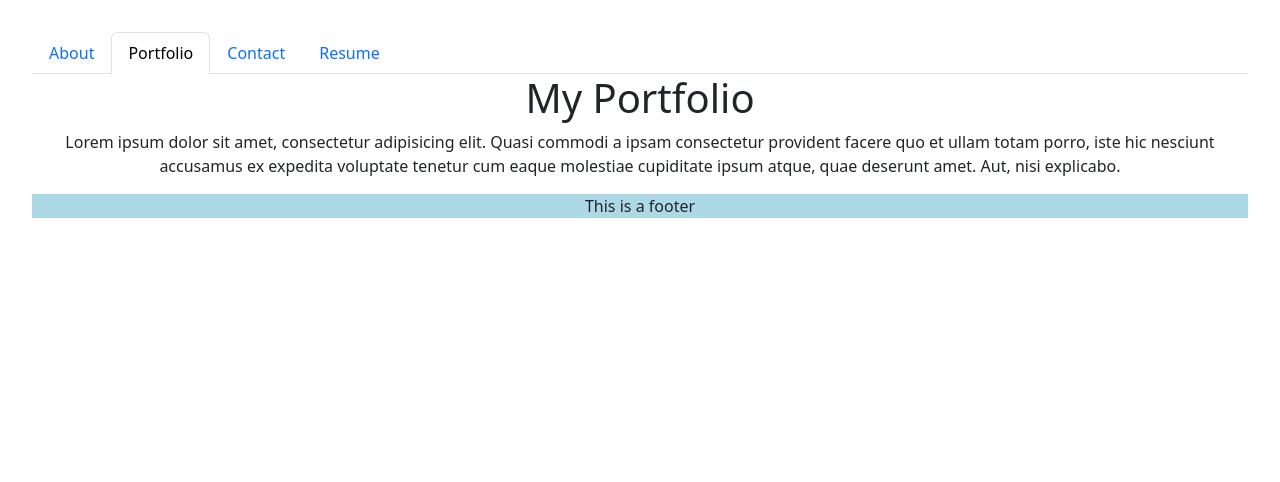
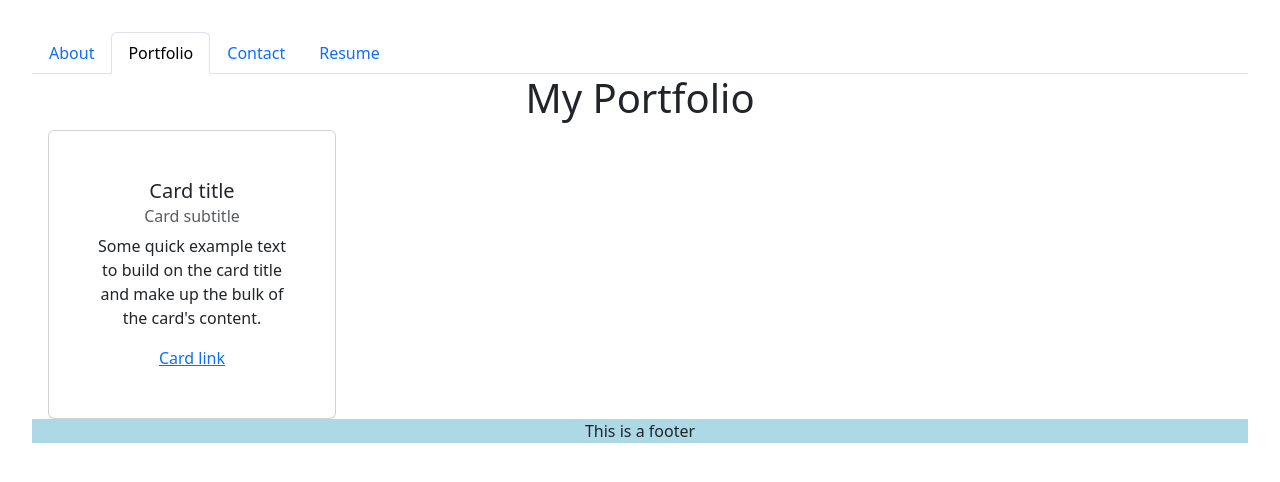
Before and after one commit to Lauren245/portfolio-site, a React (Vite) app: page /Portfolio in a window 1280 px wide. Shown: the top 482 px of the page. Built offline with nearby package versions, Linux system fonts and the light colour scheme.

Commit message:
created placeholder card in the PortfolioCard component.

```diff
--- a/src/components/PortfolioCard.jsx
+++ b/src/components/PortfolioCard.jsx
@@ -0,0 +1,15 @@
+
+function PortfolioCard(){
+    return(
+        <div className='card' style={{width: '18rem'}}>
+            <div className='card-body'>
+                <h5 className='card-title'>Card title</h5>
+                <h6 className='card-subtitle mb-2 text-body-secondary'>Card subtitle</h6>
+                <p className='card-text'>Some quick example text to build on the card title and make up the bulk of the card's content.</p>
+                <a href="#" class="card-link">Card link</a>
+            </div>
+        </div>
+    );
+}
+
+export default PortfolioCard;
--- a/src/pages/Portfolio.jsx
+++ b/src/pages/Portfolio.jsx
@@ -1,10 +1,10 @@
+import PortfolioCard from "../components/PortfolioCard";
+
 export default function Portfolio(){
     return (
         <div>
             <h1>My Portfolio</h1>
-            <p>Lorem ipsum dolor sit amet, consectetur adipisicing elit. Quasi commodi a ipsam consectetur provident
-                facere quo et ullam totam porro, iste hic nesciunt accusamus ex expedita voluptate tenetur cum eaque
-                molestiae cupiditate ipsum atque, quae deserunt amet. Aut, nisi explicabo.</p>
+            <PortfolioCard />
         </div>
     );
 }
```
Also changed, not shown: 1 other file (tests, documents, lock files or other folders).
